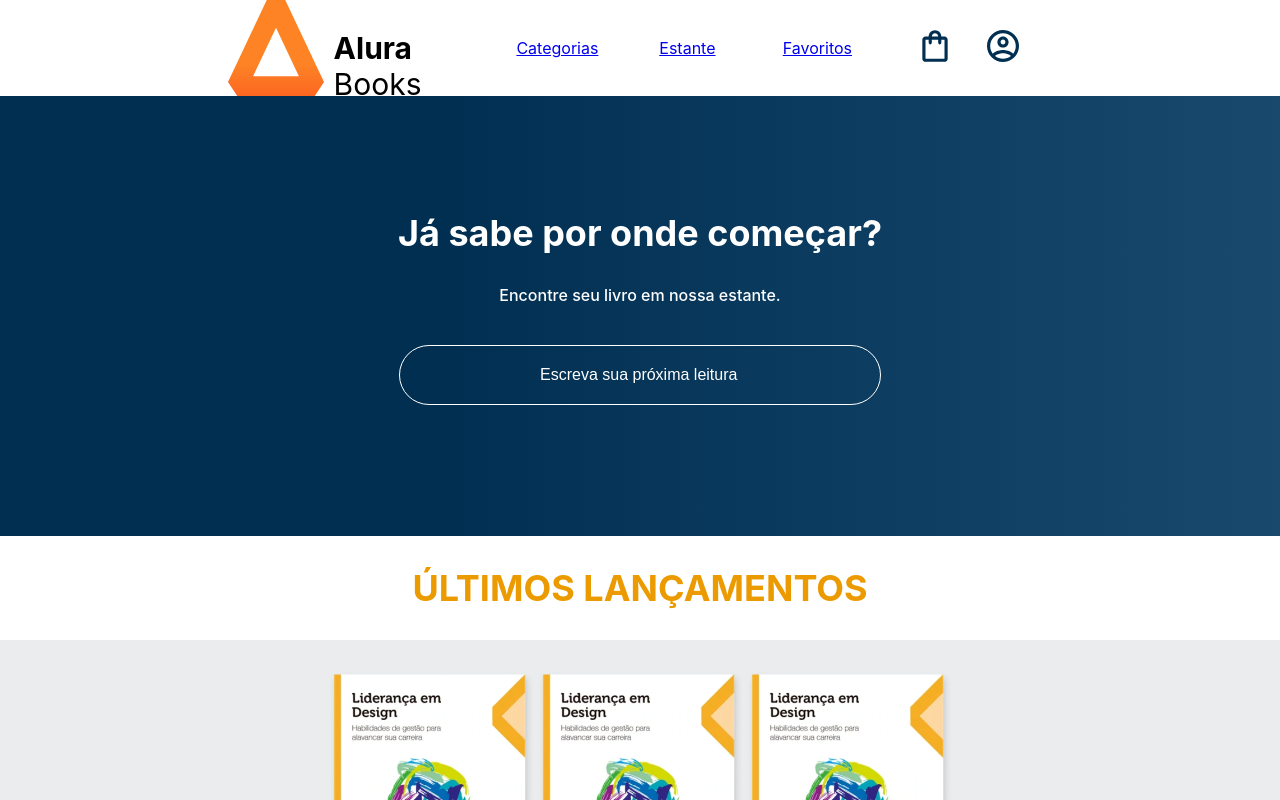
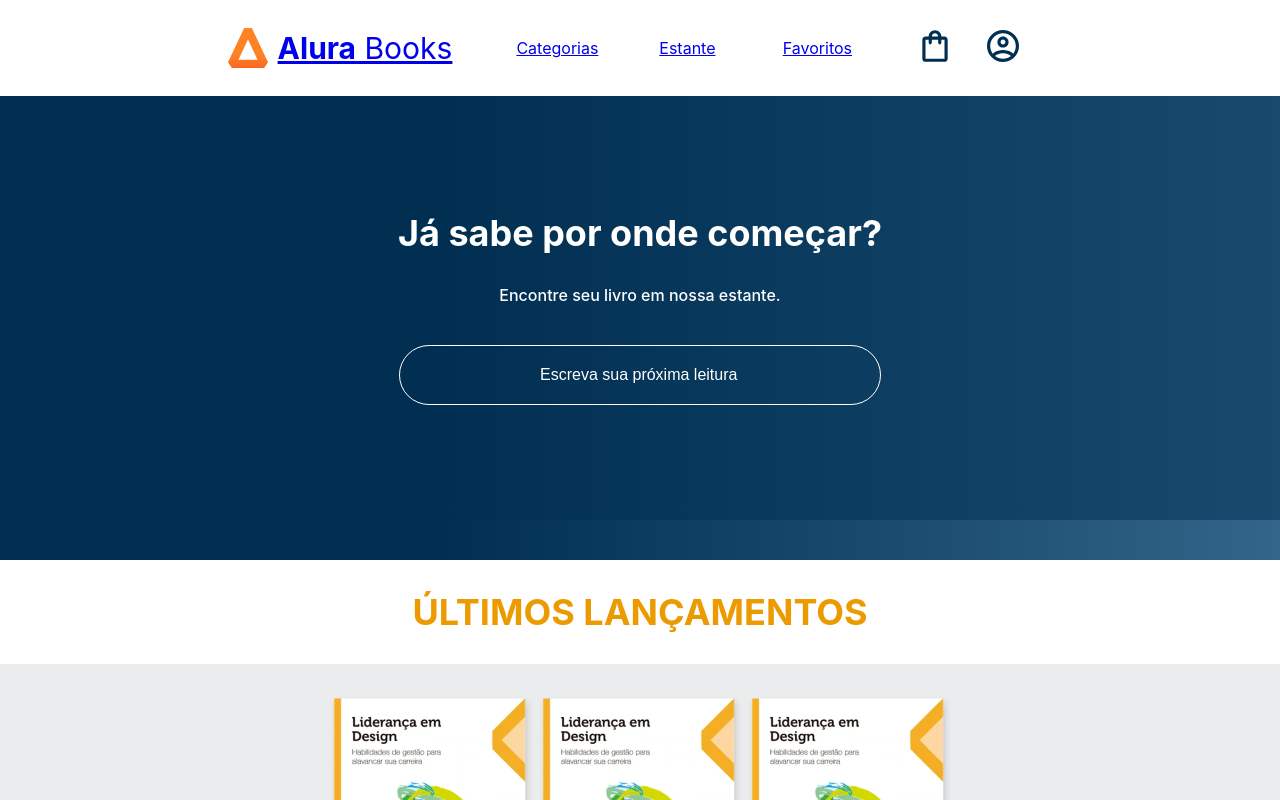
Before and after one commit to PxS00/primeiro-pj-react, a React (Create React App) app: page / in a window 1280 px wide. Shown: the top 800 px of the page. Built offline with nearby package versions, Linux system fonts and the light colour scheme.

Commit message:
refactor: Remove App component and integrate routing directly in index.js

```diff
--- a/src/App.js
+++ /dev/null
@@ -1,21 +0,0 @@
-import styled from 'styled-components'
-import Header from './components/Header'
-import Search from './components/Search'
-import LastestReleases from './components/LastestReleases'
-
-const AppContainer = styled.div`
-    width: 100vw;
-    height: 100vh;
-    background: linear-gradient(90deg, #002f52 35%, #326589);
-`
-function App() {
-  return (
-    <AppContainer>
-        <Header/>
-        <Search/>
-        <LastestReleases/>
-    </AppContainer>
-  );
-}
-
-export default App;
--- a/src/components/Header/index.js
+++ b/src/components/Header/index.js
@@ -2,6 +2,7 @@
 import Logo from '../Logo'
 import OptionsHeader from '../OptionsHeader'
 import IconsHeader from '../IconsHeader'
+import { Link } from 'react-router-dom'
 
 const HeaderContainer = styled.header`
     background-color: #fff;
@@ -12,7 +13,9 @@
 function Header() {
     return (
         <HeaderContainer>
-            <Logo />
+            <Link to='/'>
+                <Logo/>
+            </Link>
             <OptionsHeader />
             <IconsHeader />
         </HeaderContainer>
--- a/src/components/Input/index.js
+++ b/src/components/Input/index.js
@@ -9,7 +9,7 @@
         width: 200px;
         color: #fff;
         font-size: 16px;
-        margin-bottom: 10px;
+        margin-bottom: 30px;
 
         &::placeholder {
             color: #fff;
--- a/src/components/Search/index.js
+++ b/src/components/Search/index.js
@@ -8,8 +8,8 @@
     color: #fff;
     text-align: center;
     padding: 85px 0;
-    height: 270px;
     width: 100%;
+    margin-bottom: 40px;
 `
 const Title = styled.h2`
     color: #fff;
@@ -54,7 +54,7 @@
                     setBooksSearched(resultSearch)
                 }}
             />
-            {booksSearched.map(book => (
+            {booksSearched.slice(0,5).map(book => (
                 <ResultContainer>
                     <p>{book.name}</p>
                     <img src={book.src} alt={book.name}/>
--- a/src/index.js
+++ b/src/index.js
@@ -1,9 +1,11 @@
-import React from 'react'
-import ReactDOM from 'react-dom/client'
-import App from './App'
-import reportWebVitals from './reportWebVitals'
-import { createGlobalStyle } from 'styled-components'
-import {BrowserRouter, Routes, Route} from 'react-router-dom'
+import React from "react";
+import ReactDOM from "react-dom/client";
+import reportWebVitals from "./reportWebVitals";
+import { createGlobalStyle } from "styled-components";
+import { BrowserRouter, Routes, Route } from "react-router-dom";
+import Header from "./components/Header";
+import Home from "./routes/Home";
+import Favorites from "./routes/Favorites";
 
 const GlobalStyle = createGlobalStyle`
   body {
@@ -23,16 +25,17 @@
 li{
     list-style: none;
   }
-`
+`;
 
-const root = ReactDOM.createRoot(document.getElementById('root'));
+const root = ReactDOM.createRoot(document.getElementById("root"));
 root.render(
   <React.StrictMode>
-    <GlobalStyle/>
+    <GlobalStyle />
     <BrowserRouter>
+      <Header />
       <Routes>
-        <Route path='/favoritos' element={<p>Oi!</p>} />
-        <Route path='/' element={<App/>} />
+        <Route path="/favoritos" element={<Favorites/>}/>
+        <Route path="/" element={<Home />}/>
       </Routes>
     </BrowserRouter>
   </React.StrictMode>
--- /dev/null
+++ b/src/routes/Favorites.js
@@ -0,0 +1,17 @@
+import styled from "styled-components";
+import Search from "../components/Search";
+
+const AppContainer = styled.div`
+  width: 100vw;
+  height: 100vh;
+  background: linear-gradient(90deg, #002f52 35%, #326589);
+`;
+function Favorites() {
+  return (
+    <AppContainer>
+      <Search />
+    </AppContainer>
+  );
+}
+
+export default Favorites;
--- /dev/null
+++ b/src/routes/Home.js
@@ -0,0 +1,19 @@
+import styled from "styled-components";
+import Search from "../components/Search";
+import LastestReleases from "../components/LastestReleases";
+
+const AppContainer = styled.div`
+  width: 100vw;
+  height: 100vh;
+  background: linear-gradient(90deg, #002f52 35%, #326589);
+`;
+function Home() {
+  return (
+    <AppContainer>
+      <Search />
+      <LastestReleases />
+    </AppContainer>
+  );
+}
+
+export default Home;
```
